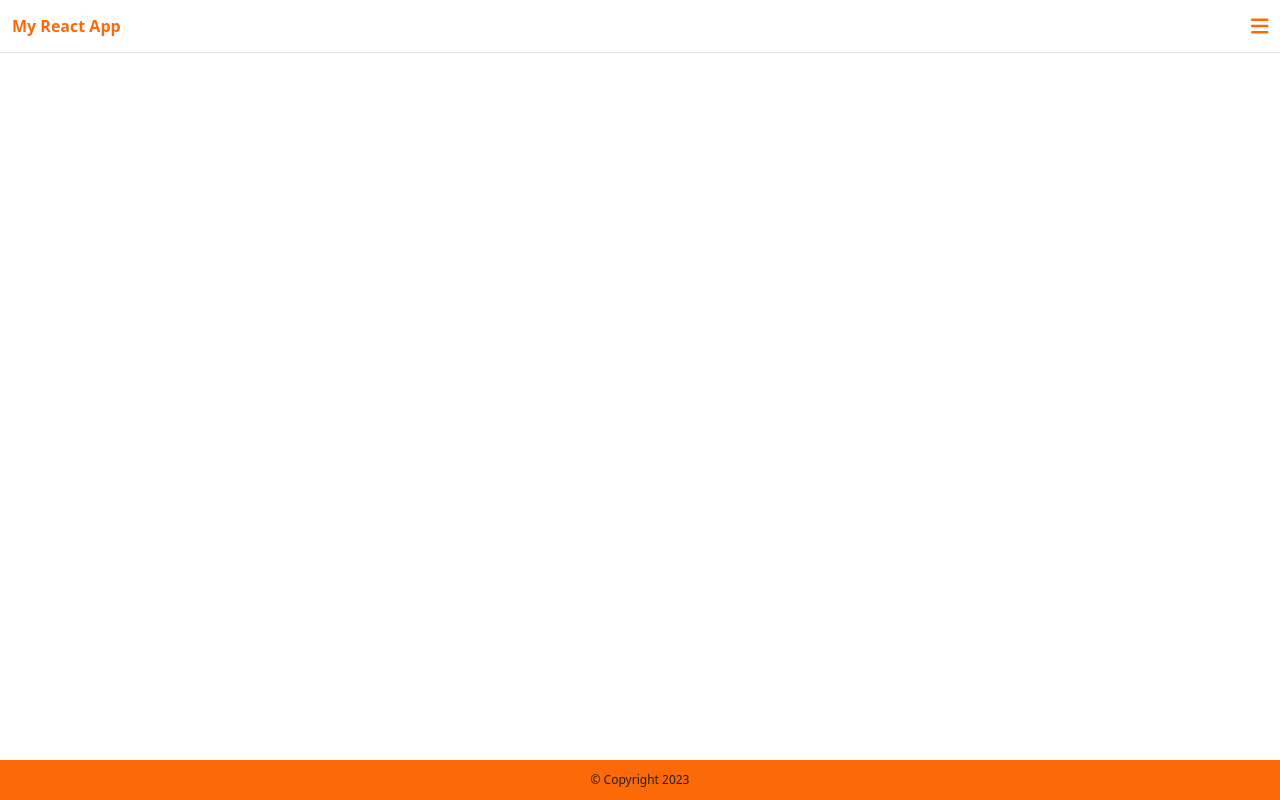
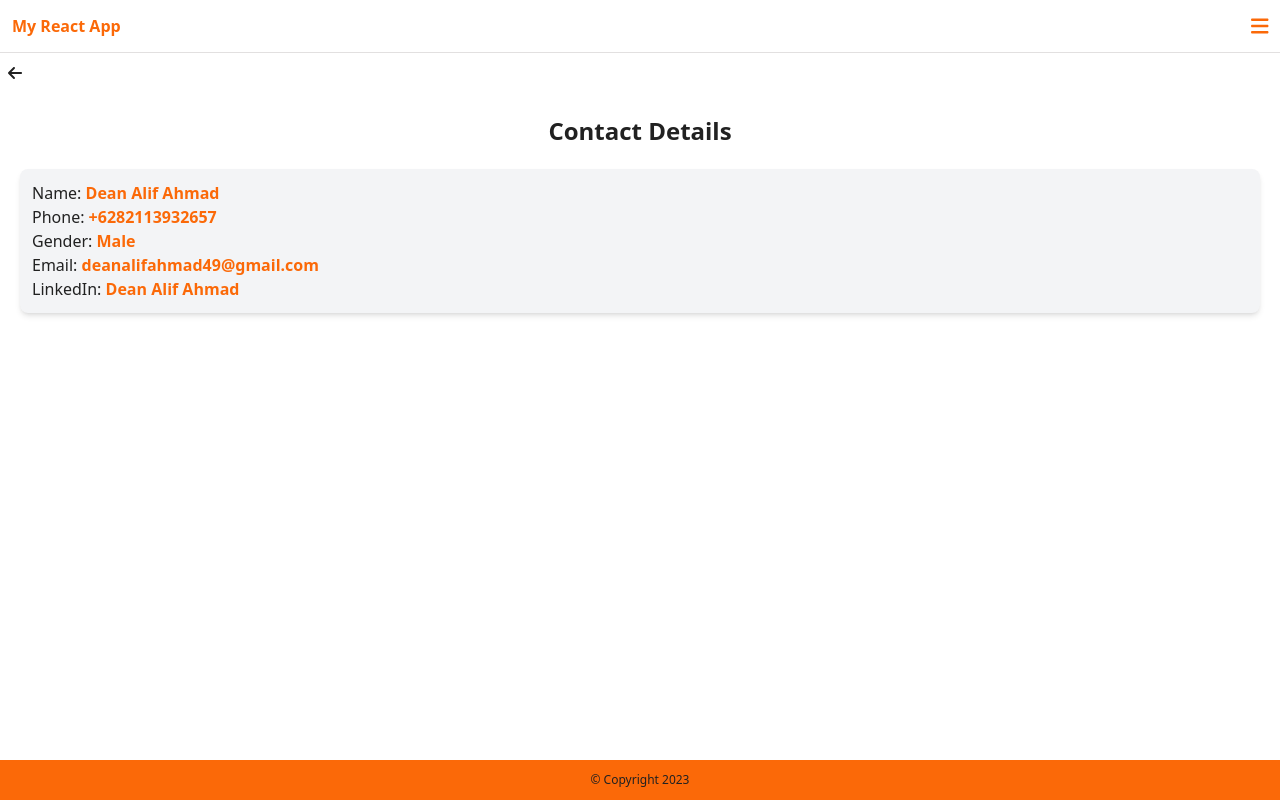
Before and after one commit to deanalifahmad/mini-project-assignment-test, a React (Create React App) app: page /contact-details in a window 1280 px wide. Built offline with nearby package versions, Linux system fonts and the light colour scheme.

Commit message:
make contact page and contact details page

```diff
--- a/src/App.js
+++ b/src/App.js
@@ -2,6 +2,8 @@ import React from 'react';
 import Header from './components/Header';
 import Home from './views/Home';
 import About from './views/About';
+import Contact from './views/Contact';
+import ContactDetails from './views/ContactDetails';
 import Footer from './components/Footer';
 import { BrowserRouter as Router, Routes, Route } from "react-router-dom";
 
@@ -12,11 +14,25 @@ function App() {
         <Header />
 
         <Routes>
-          <Route path="/" element={<Home />}>
-
+          <Route
+            path="/"
+            element={<Home />}
+          >
           </Route>
-          <Route path="/about" element={<About />}>
-
+          <Route
+            path="/about"
+            element={<About />}
+          >
+          </Route>
+          <Route
+            path="/contact"
+            element={<Contact />}
+          >
+          </Route>
+          <Route
+            path="/contact-details"
+            element={<ContactDetails />}
+          >
           </Route>
         </Routes>
 
--- a/src/components/Menus.js
+++ b/src/components/Menus.js
@@ -26,6 +26,15 @@ export default function Menus(props) {
                         About
                     </Link>
                 </li>
+                <li className="py-2 border-y border-slate-200 w-full">
+                    <Link
+                        to="/contact"
+                        className="font-medium hover:text-alerange"
+                        onClick={props.closeMenu}
+                    >
+                        Contact
+                    </Link>
+                </li>
             </ul>
         </>
     );
--- /dev/null
+++ b/src/views/Contact.js
@@ -0,0 +1,30 @@
+import React from 'react';
+import { FontAwesomeIcon } from "@fortawesome/react-fontawesome";
+import { faArrowRight } from "@fortawesome/free-solid-svg-icons";
+import { Link } from "react-router-dom";
+
+export default function Home() {
+    return(
+        <>
+            <h1 className="text-[24px] text-dark text-center font-bold mt-5">Contact</h1>
+
+            <div className="bg-gray-100 hover:bg-gray-200 shadow-md flex m-5 p-5 items-center justify-between rounded-lg">
+                <div className="flex flex-col items-center">
+                    <span className="text-dark font-semibold">Dean Alif Ahmad</span>
+                    <span className="text-dark font-light text-sm">+6282113932657</span>
+                </div>
+                <div>
+                    <Link
+                        to="/contact-details"
+                        className="font-medium hover:text-alerange"
+                    >
+                    <FontAwesomeIcon
+                        icon={faArrowRight}
+                        className="text-dark"
+                    />
+                    </Link>
+                </div>
+            </div>
+        </>
+    );
+}
--- /dev/null
+++ b/src/views/ContactDetails.js
@@ -0,0 +1,42 @@
+import React from "react";
+import { FontAwesomeIcon } from "@fortawesome/react-fontawesome";
+import { faArrowLeft } from "@fortawesome/free-solid-svg-icons";
+import { Link } from "react-router-dom";
+
+export default function ContactDetails() {
+    return(
+        <>
+            <div className="p-2">
+                <Link
+                    to="/contact"
+                    className="font-medium hover:text-alerange"
+                >
+                <FontAwesomeIcon
+                    icon={faArrowLeft}
+                    className="text-dark"
+                />
+                </Link>
+            </div>
+
+            <h1 className="text-[24px] text-dark text-center font-bold mt-5">Contact Details</h1>
+
+            <div className="bg-gray-100 hover:bg-gray-200 shadow-md flex flex-col m-5 p-3 items-justify rounded-lg">
+                <div>
+                    <p className="text-dark">Name: <span className="text-alerange font-semibold">Dean Alif Ahmad</span></p>
+                </div>
+                <div>
+                    <p className="text-dark">Phone: <span className="text-alerange font-semibold">+6282113932657</span></p>
+                </div>
+                <div>
+                    <p className="text-dark">Gender: <span className="text-alerange font-semibold">Male</span></p>
+                </div>
+                <div>
+                    <p className="text-dark">Email: <a href="mailto:deanalifahmad49@gmail.com"  className="text-alerange font-semibold">deanalifahmad49@gmail.com</a></p>
+                </div>
+                <div>
+                    <p className="text-dark">LinkedIn: <a href="https://www.linkedin.com/in/dean-alif-ahmad-bb6a9a1aa/"  className="text-alerange font-semibold">Dean Alif Ahmad</a></p>
+                </div>
+            </div>
+        </>
+    );
+}
--- a/src/views/Home.js
+++ b/src/views/Home.js
@@ -1,10 +1,10 @@
 import React from 'react';
 
 export default function Home() {
-    return(
-        <div className="mt-5 p-3">
-            <h1 className="text-l text-dark text-center font-bold">Home Page</h1>
-            <p className="mt-2 text-justify text-gray-400">
+    return (
+        <div>
+            <h1 className="mt-5 text-l text-dark text-center font-bold">Home Page</h1>
+            <p className="p-3 text-justify text-gray-400">
                 Lorem ipsum dolor sit amet, consectetur adipiscing elit, sed do eiusmod tempor incididunt ut labore et dolore magna aliqua.
             </p>
         </div>
```
